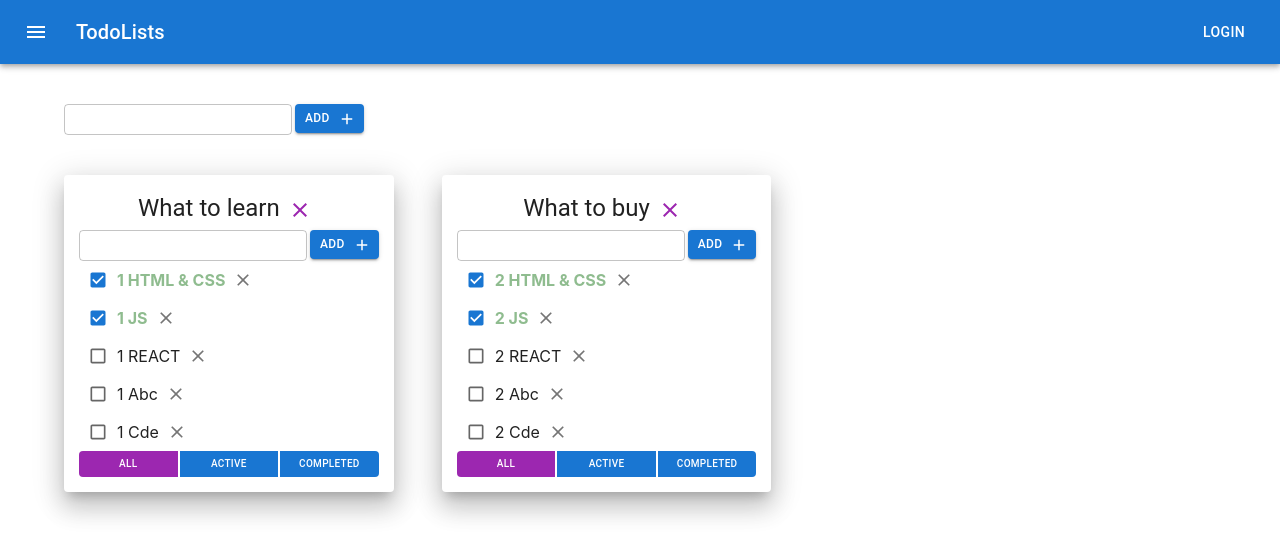
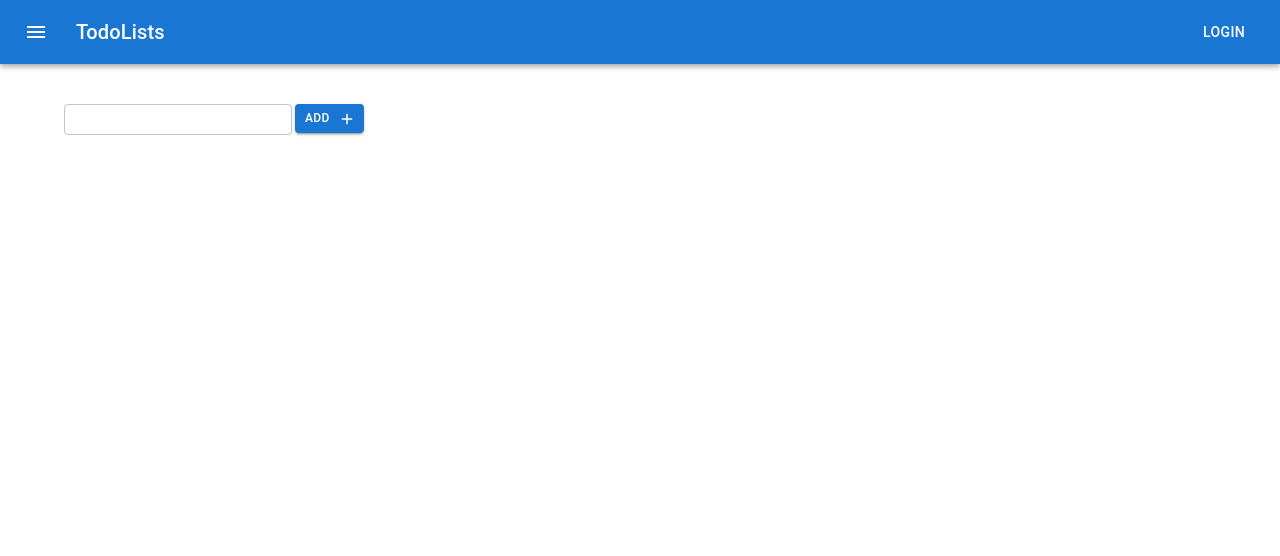
Before and after one commit to LizaAgey/inc_todo_list, a React (Create React App) app: page / in a window 1280 px wide. Shown: the top 556 px of the page. Built offline with nearby package versions, Linux system fonts and the light colour scheme.

Commit message:
feat: rewritten with dispatches

```diff
--- a/src/AppWithRedux.tsx
+++ b/src/AppWithRedux.tsx
@@ -13,6 +13,8 @@ import {
     todoListsReducer
 } from './store/todo-lists-reducer';
 import {addTaskAC, changeTaskStatusAC, changeTaskTitleAC, removeTaskAC, tasksReducer} from './store/tasks-reducer';
+import {useDispatch, useSelector} from 'react-redux';
+import {AppRootState} from './store/store';
 
 export type TaskType = {
     id: string
@@ -30,63 +32,37 @@ export type TodoListsType = {
 }
 
 function AppWithRedux() {
-
-    let todoListId1 = v1()
-    let todoListId2 = v1()
-
-    const [todoLists, dispatchToTodolists] = useReducer(todoListsReducer, [
-        {id: todoListId1, title: 'What to learn', filter: 'All'},
-        {id: todoListId2, title: 'What to buy', filter: 'All'},
-    ])
-    const [tasks, dispatchToTasks] = useReducer(tasksReducer, {
-        [todoListId1]: [
-            {id: v1(), title: '1 HTML & CSS', isDone: true},
-            {id: v1(), title: '1 JS', isDone: true},
-            {id: v1(), title: '1 REACT', isDone: false},
-            {id: v1(), title: '1 Abc', isDone: false},
-            {id: v1(), title: '1 Cde', isDone: false}
-        ],
-        [todoListId2]: [
-            {id: v1(), title: '2 HTML & CSS', isDone: true},
-            {id: v1(), title: '2 JS', isDone: true},
-            {id: v1(), title: '2 REACT', isDone: false},
-            {id: v1(), title: '2 Abc', isDone: false},
-            {id: v1(), title: '2 Cde', isDone: false}
-        ]
-    })
+    const dispatch = useDispatch()
+    const todoLists = useSelector<AppRootState, Array<TodoListsType>>(state => state.todoLists)
+    const tasks = useSelector<AppRootState, TasksType>(state => state.tasks)
 
     const addTask = (todoListId: string, title: string) => {
-        dispatchToTasks(addTaskAC(title, todoListId))
+        dispatch(addTaskAC(title, todoListId))
     };
     const removeTask = (todoListId: string, taskId: string) => {
         let action = removeTaskAC(taskId, todoListId)
-        dispatchToTasks(action)
+        dispatch(action)
     };
     const changeTaskStatus = (todoListId: string, taskID: string, isDone: boolean) => {
-        dispatchToTasks(changeTaskStatusAC(taskID, isDone, todoListId))
+        dispatch(changeTaskStatusAC(taskID, isDone, todoListId))
     };
     const changeTaskTitle = (taskID: string, title: string, todoListId: string) => {
-        dispatchToTasks(changeTaskTitleAC(taskID, todoListId, title))
+        dispatch(changeTaskTitleAC(taskID, todoListId, title))
     };
 
-
     const changeTodoListFilter = (todoListId: string, newFilterValue: FilterValuesType) => {
-       dispatchToTodolists(ChangeTodolistFilterActionCreator(todoListId,newFilterValue))
+        dispatch(ChangeTodolistFilterActionCreator(todoListId, newFilterValue))
     };
     const addToDoList = (titleFromInput: string) => {
         let action = AddTodoListActionCreator(titleFromInput)
-        dispatchToTasks(action)
-        dispatchToTodolists(action)
+        dispatch(action)
     };
-
     const removeTodoList = (todoListId: string) => {
         let action = RemoveTodolistActionCreator(todoListId)
-        dispatchToTodolists(action)
-        dispatchToTasks(action)
+        dispatch(action)
     };
-
     const changeTodoListTitle = (todoListId: string, newTitleValue: string) => {
-       dispatchToTodolists(ChangeTodolistTitleActionCreator(newTitleValue,todoListId))
+        dispatch(ChangeTodolistTitleActionCreator(newTitleValue, todoListId))
     };
 
     const getFilteredTasks = (tasks: Array<TaskType>, filter: FilterValuesType): Array<TaskType> => {
@@ -103,11 +79,9 @@ function AppWithRedux() {
         //send Array with tasks which are related to exact TODOList ID + Filter value of this TODOList
         const filteredTasks: Array<TaskType> = getFilteredTasks(tasks[list.id], list.filter)
 
-        return <Grid item>
+        return <Grid item key={list.id}>
             <Paper sx={{p: '15px'}} elevation={16}>
                 <TodoList
-                    key={list.id}
-
                     todoListId={list.id}
                     title={list.title}
                     filter={list.filter}
--- a/src/index.tsx
+++ b/src/index.tsx
@@ -2,11 +2,15 @@ import React from 'react';
 import ReactDOM from 'react-dom/client';
 import './index.css';
 import AppWithRedux from './AppWithRedux';
+import {Provider} from 'react-redux';
+import {store} from './store/store';
 
 
 const root = ReactDOM.createRoot(
     document.getElementById('root') as HTMLElement
 );
 root.render(
-    <AppWithRedux/>
+    <Provider store={store}>
+        <AppWithRedux/>
+    </Provider>
 );
--- a/src/store/store.ts
+++ b/src/store/store.ts
@@ -7,7 +7,7 @@ export const rootReducer = combineReducers({
     tasks: tasksReducer
 })
 
-type AppRootState = ReturnType<typeof rootReducer>
+export type AppRootState = ReturnType<typeof rootReducer>
 
 export const store = createStore(rootReducer)
 
--- a/src/store/tasks-reducer.ts
+++ b/src/store/tasks-reducer.ts
@@ -1,5 +1,12 @@
 import {TasksType} from '../App';
-import {ADD_TODOLIST, AddTodoListActionType, REMOVE_TODOLIST, RemoveTodoListActionType} from './todo-lists-reducer';
+import {
+    ADD_TODOLIST,
+    AddTodoListActionType,
+    REMOVE_TODOLIST,
+    RemoveTodoListActionType,
+    todoListId1, todoListId2
+} from './todo-lists-reducer';
+import {v1} from 'uuid';
 
 
 
@@ -15,7 +22,9 @@ type ActionsType = RemoveTaskActionType
     | AddTodoListActionType
     | RemoveTodoListActionType
 
-export const tasksReducer = (state: TasksType, action: ActionsType): TasksType => {
+const initialState : TasksType= {}
+
+export const tasksReducer = (state: TasksType = initialState, action: ActionsType): TasksType => {
     switch (action.type) {
         case 'REMOVE-TASK':
             return {
@@ -57,7 +66,7 @@ export const tasksReducer = (state: TasksType, action: ActionsType): TasksType =
                  return rest
              }
         default:
-            throw new Error("The type is not accessible")
+            return state
     }
 }
 
--- a/src/store/todo-lists-reducer.ts
+++ b/src/store/todo-lists-reducer.ts
@@ -58,7 +58,12 @@ export const ChangeTodolistFilterActionCreator = (todoListId: string, newFilterV
     }
 };
 
-export const todoListsReducer = (todoLists: Array<TodoListsType>, action: ActionsType): Array<TodoListsType> => {
+export let todoListId1 = v1()
+export let todoListId2 = v1()
+
+const initialState: Array<TodoListsType> = []
+
+export const todoListsReducer = (todoLists: Array<TodoListsType> = initialState, action: ActionsType): Array<TodoListsType> => {
     switch (action.type) {
         case REMOVE_TODOLIST:
             return todoLists.filter(list => list.id !== action.id)
```
